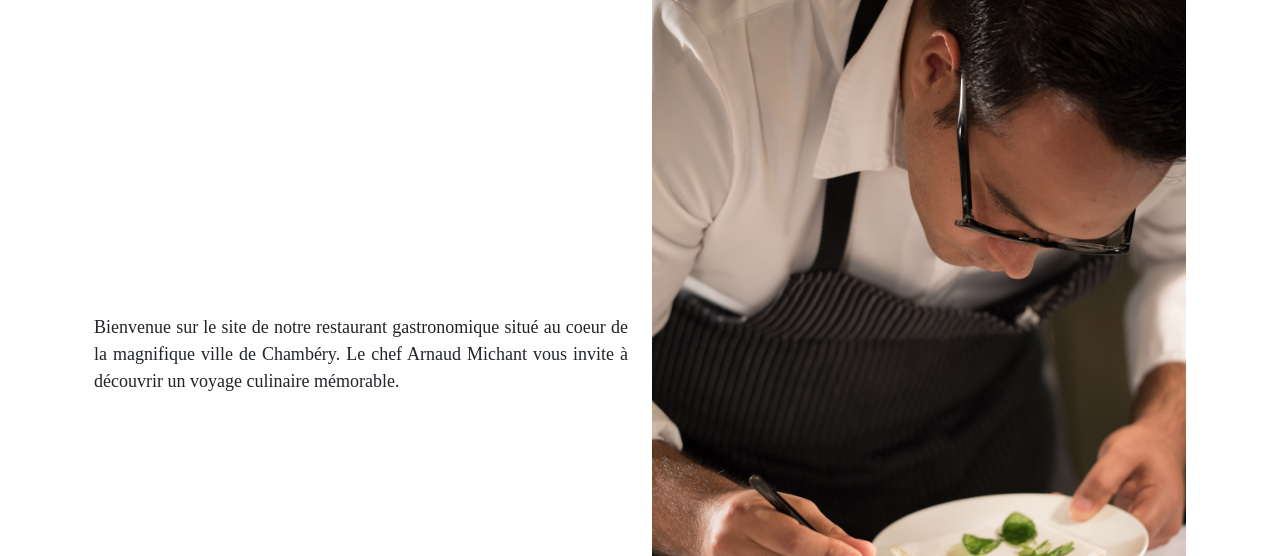
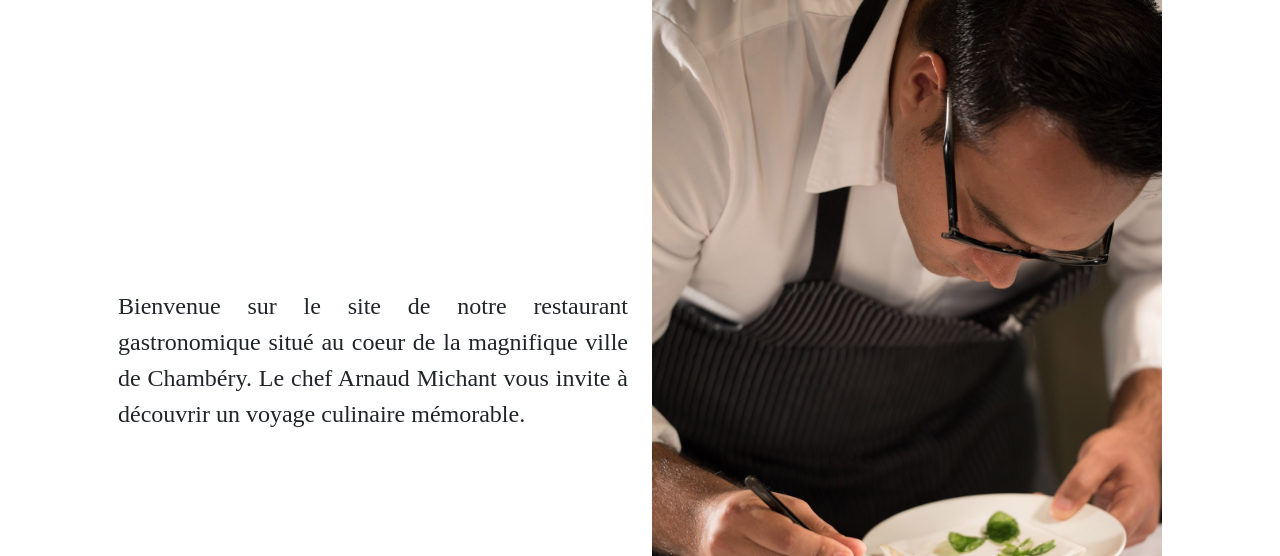
Before and after one commit to KevinMaze/QuaiAntique, a website with bundled scripts: page index.html in a window 1280 px wide. Shown: the part 564-1120 px from the top of the page. Built offline with nearby package versions, Linux system fonts and the light colour scheme; files whose address does not match are found by name; a web font is replaced by a local one.

Commit message:
change scss

```diff
--- a/pages/home.html
+++ b/pages/home.html
@@ -10,14 +10,14 @@
 
 <section>
     <article>
-        <div class="container p-4">
+        <div class="container p-5">
             <h2 class="text-center text-primary">Bienvenue au Quai Antinque</h2>
             <div class="row row-cols-2 align-items-center">
                 <div class="col">
                     <p class="text-justify">Bienvenue sur le site de notre restaurant gastronomique situé au coeur de la magnifique ville de Chambéry. Le chef Arnaud Michant vous invite à découvrir un voyage culinaire mémorable.</p>
                 </div>
                 <div class="col">
-                    <img src="../images/chef.jpg" alt="chef" class="w-100 rounded">
+                    <img src="../images/chef.jpg" alt="chef" class="img-fluid rounded">
                 </div>
             </div>
             <div class="text-center pt-4">
@@ -26,7 +26,7 @@
         </div>
     </article>
     <article class="bg-dark text-white">
-        <div class="container p-4">
+        <div class="container p-5">
             <h2 class="text-center text-primary">Des produits frais</h2>
             <div class="row row-cols-2 align-items-center">
                 <div class="col">
@@ -42,7 +42,7 @@
         </div>
     </article>
     <article>
-        <div class="container p-4">
+        <div class="container p-5">
             <h2 class="text-center text-primary">Réservation en ligne</h2>
             <div class="row row-cols-2 align-items-center">
                 <div class="col">
--- a/scss/main.scss
+++ b/scss/main.scss
@@ -19,14 +19,14 @@ footer.footer {
 
 p {
     font-family: $font-family-serif;
-    font-size: 18px;
+    font-size: 1.5em;
 }
 
 h1 {
     font-family: $font-family-sans-serif;
 }
 
-
+// HOME
 .hero-scene {
     position: relative;
     &::before{
@@ -57,7 +57,9 @@ h1 {
 .text-justify{
     text-align: justify;
 }
+/////////////////////////////////////////////////////////
 
+//GALLERY
 .image-card {
     position: relative;
     &:hover{
@@ -81,3 +83,4 @@ h1 {
         font-size: 1.5em;
     }
 }
+/////////////////////////////////////////////////////////
```
Also changed, not shown: scss/main.css, 1 other file.
